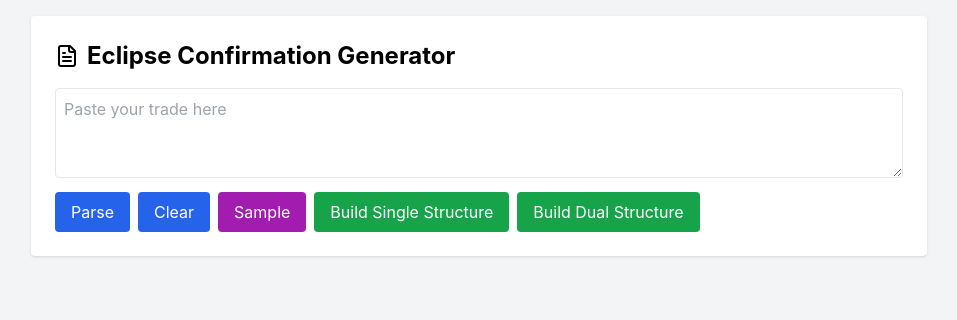
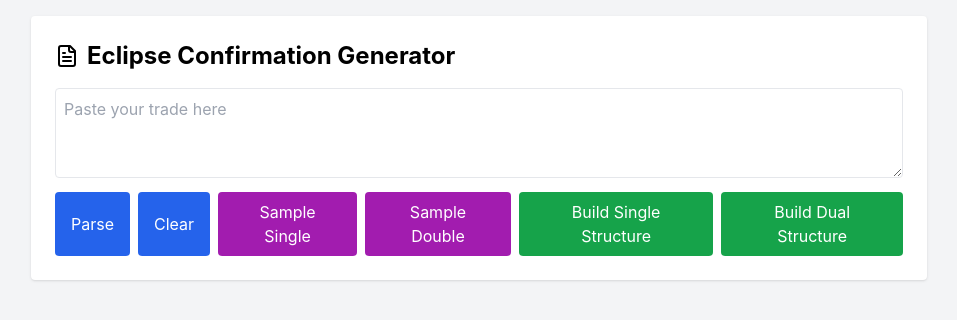
Before and after one commit to charleslando/Eclipse-Confirm-Generator, a React (Vite) app: page / in a window 1280 px wide. Shown: the top 320 px of the page, without its empty margins (161-1118 px from the left). Built offline with nearby package versions, Linux system fonts and the light colour scheme.

Commit message:
built sample double

```diff
--- a/src/components/ConfirmGenerator.jsx
+++ b/src/components/ConfirmGenerator.jsx
@@ -35,8 +35,19 @@ const ConfirmGenerator = () => {
             'Z25 3.25p LIVE',
             'U25 2.75/4.25 fence x3.31 27d',
             'Q25 4.25 Call x3.65 28d',
-            'J26 3.75/4.00cs vs. 3.00/2.75ps x3.56 12d'
-          //  'H25 straddle 3.25 vs call 4.00 x1.85'
+        ];
+
+        let choice;
+        do {
+            choice = examples[Math.floor(Math.random() * examples.length)];
+        } while (choice === tradeInput);
+
+        setTradeInput(choice);
+    };
+    const sampleDualTrade = () => {
+        const examples = [
+            'J26 3.75/4.00cs vs. 3.00/2.75ps x3.56 12d',
+            'H25 straddle 3.25 vs call 4.00 x1.85'
         ];
 
         let choice;
@@ -143,7 +154,8 @@ const ConfirmGenerator = () => {
             <div className="flex gap-x-2 mt-2">
                 <button onClick={handleParse} className="px-4 py-2 bg-blue-600 text-white rounded">Parse</button>
                 <button onClick={clearInput} className="px-4 py-2 bg-blue-600 text-white rounded">Clear</button>
-                <button onClick={sampleTrade} className="px-4 py-2 bg-fuchsia-700 text-white rounded">Sample</button>
+                <button onClick={sampleTrade} className="px-4 py-2 bg-fuchsia-700 text-white rounded">Sample Single</button>
+                <button onClick={sampleDualTrade} className="px-4 py-2 bg-fuchsia-700 text-white rounded">Sample Double</button>
                 <button onClick={BuildSingleStructure} className="px-4 py-2 bg-green-600 text-white rounded">Build Single Structure</button>
                 <button onClick={BuildDualStructure} className="px-4 py-2 bg-green-600 text-white rounded">Build Dual Structure</button>
             </div>
```
